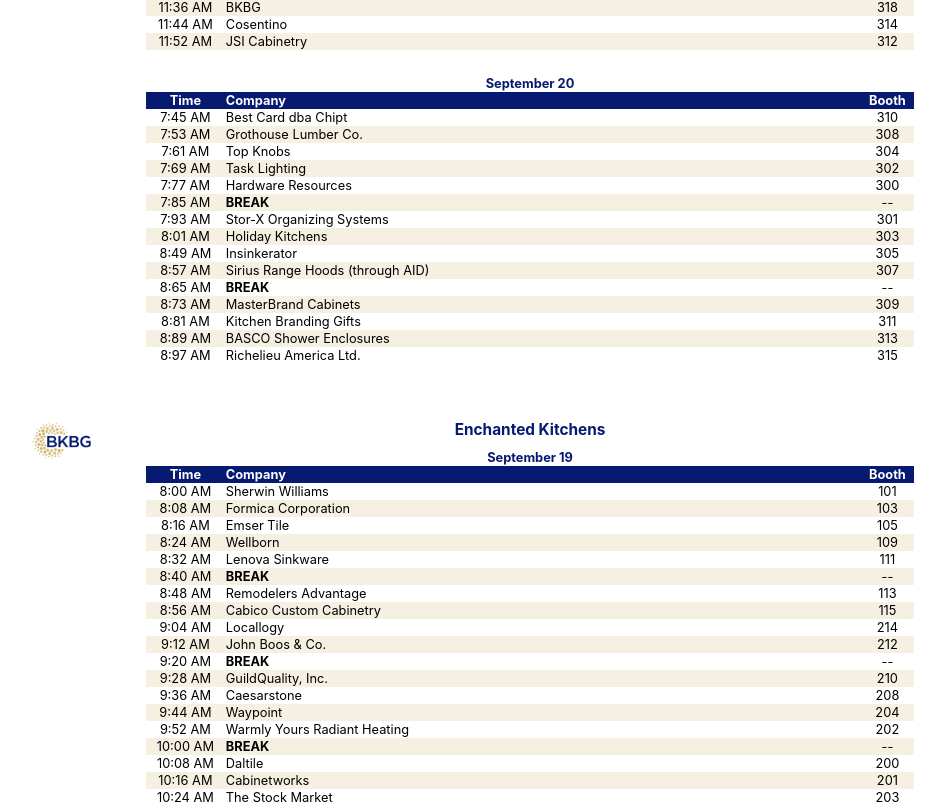
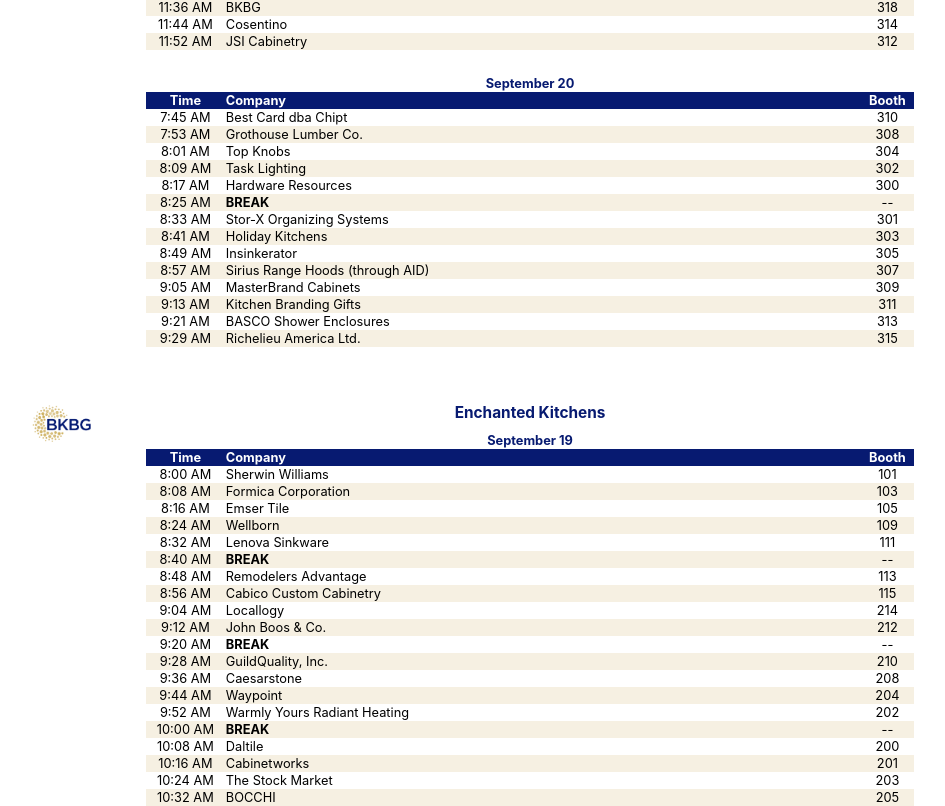
Before and after one commit to jesseflorig/rotations-generator, a React (Create React App) app: page / in a window 1280 px wide. Shown: the part 554-1360 px from the top of the page, without its empty margins (110-1055 px from the left). Built offline with nearby package versions, Linux system fonts and the light colour scheme.

Commit message:
fixed off hour times (sort of)

```diff
--- a/src/timeslots.js
+++ b/src/timeslots.js
@@ -22,16 +22,20 @@
   groupBlocks.map((block, blockIdx) => {
     let idx = 0
     let time = block.start
+    const startMinute = time % 100
+    const startHour = block.start - startMinute
 
     while (time < block.end){
       if(timeslots.length === slotCount) break // Stop if the need number of slots is acheived
-      const rawOffset = slotLength * idx
+      const rawOffset = startMinute + (slotLength * idx)
       const hoursOffset = Math.floor(rawOffset / 60) * 100
       const minutesOffset = rawOffset % 60
-      time = block.start + hoursOffset + minutesOffset
+
+      time = startHour + hoursOffset + minutesOffset
 
       let type = 'rotation'
-      if(rawOffset % 40 === 0 && rawOffset !== 0){
+      const breakMod = startMinute + 40 // 40 minutes from the starting minute
+      if(rawOffset % breakMod === 0 && rawOffset !== 0){
         type = 'break'
       }
 
```
